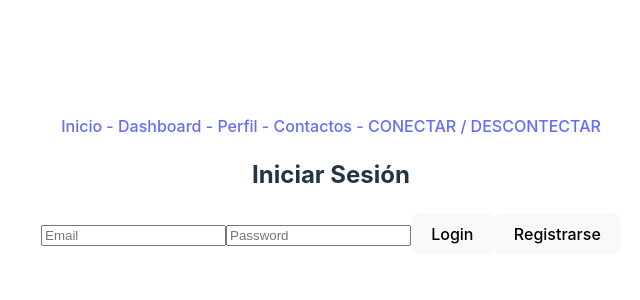
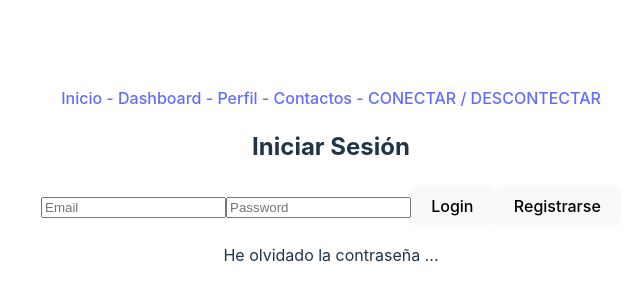
Before and after one commit to Izanalgit/React-Client_Module, a React (Vite) app: page /login in a window 1280 px wide. Shown: the part 216-516 px from the top of the page, without its empty margins (309-949 px from the left). Built offline with nearby package versions, Linux system fonts and the light colour scheme; no server answers.

Commit message:
update : recovery component on Login page

```diff
--- a/src/pages/Login.jsx
+++ b/src/pages/Login.jsx
@@ -5,12 +5,14 @@ import { useApp } from "../context/AppContext";
 import useFetchPOST from "../hooks/useFetchPOST";
 
 import UserRegistForm from "../components/user/UserRegistForm";
+import UserRecoverFrom from "../components/user/UserRecoverForm";
 
 const LoginComponent = () => {
     const navigate = useNavigate();
     const [email, setEmail] = useState("");
     const [password, setPassword] = useState("");
     const [isSingUp, setIsSingUp] = useState(false);
+    const [isRecovering, setIsRecovering] = useState(false);
     const { API, logedIn, getLoged } = useApp();
     const {
         data: loginData,
@@ -48,7 +50,8 @@ const LoginComponent = () => {
         <>
             {logedIn && <h5>Ya estás conectado!</h5>}
             {!logedIn && isSingUp && <UserRegistForm />}
-            {!logedIn && !isSingUp &&
+            {!logedIn && isRecovering && <UserRecoverFrom userEmailLogIn={email}/>}
+            {!logedIn && !isSingUp && !isRecovering &&
                 <div>
                     <h2>Iniciar Sesión</h2>
                     {loginError && <p style={{ color: 'red' }}>{loginError}</p>}
@@ -69,6 +72,7 @@ const LoginComponent = () => {
                         />
                         <button type="submit">Login</button>
                         <button onClick={()=>setIsSingUp(true)}>Registrarse</button>
+                        <p onClick={()=>setIsRecovering(true)}>He olvidado la contraseña ...</p>
 
                         {loginLoading && <p>Cargando...</p>}
                     </form>
```
